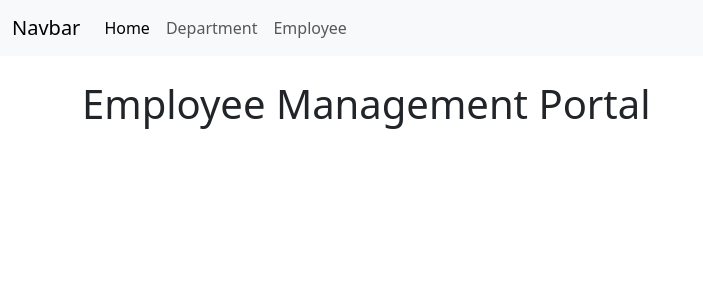
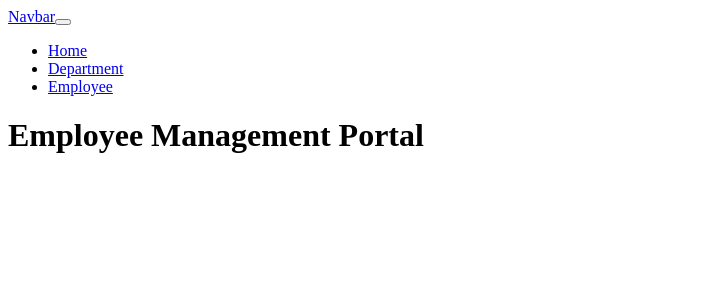
Before and after one commit to ZielGit/employee-management, a Vue app: page / in a window 1280 px wide. Shown: the top 300 px of the page, without its empty margins (0-703 px from the left). Built offline with nearby package versions, Linux system fonts and the light colour scheme.

Commit message:
chore: remove config bootstrap

```diff
--- a/src/assets/styles.scss
+++ /dev/null
@@ -1 +0,0 @@
-@import "bootstrap/scss/bootstrap";
--- a/src/main.js
+++ b/src/main.js
@@ -1,11 +1,9 @@
-import './assets/styles.scss'
+import './assets/main.css'
 
 import { createApp } from 'vue'
 import App from './App.vue'
 import router from './router'
-import * as bootstrap from 'bootstrap'
 
-window.bootstrap = bootstrap
 const app = createApp(App)
 
 app.use(router)
```
Also changed, not shown: src/assets/main.css (added).
